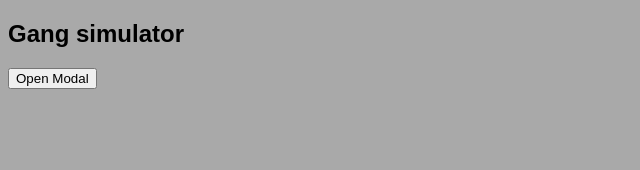
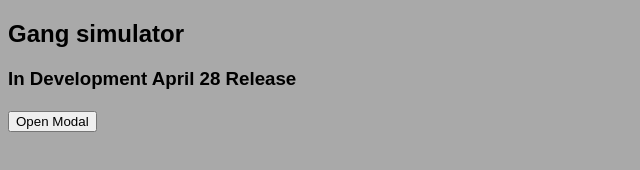
Before and after one commit to Zanman503/Gang-simulator, a plain HTML site: page index.html in a window 1280 px wide. Shown: the whole page, without its empty margins (0-640 px from the left). Drawn offline with Linux system fonts and the light colour scheme.

Commit message:
Update index.html

```diff
--- a/index.html
+++ b/index.html
@@ -14,7 +14,7 @@
       </style>
 
 <h2>Gang simulator</h2>
-
+<h3> In Development April 28 Release<h3>
 <!-- Trigger/Open The Modal -->
 <button id="myBtn">Open Modal</button>
 
```
